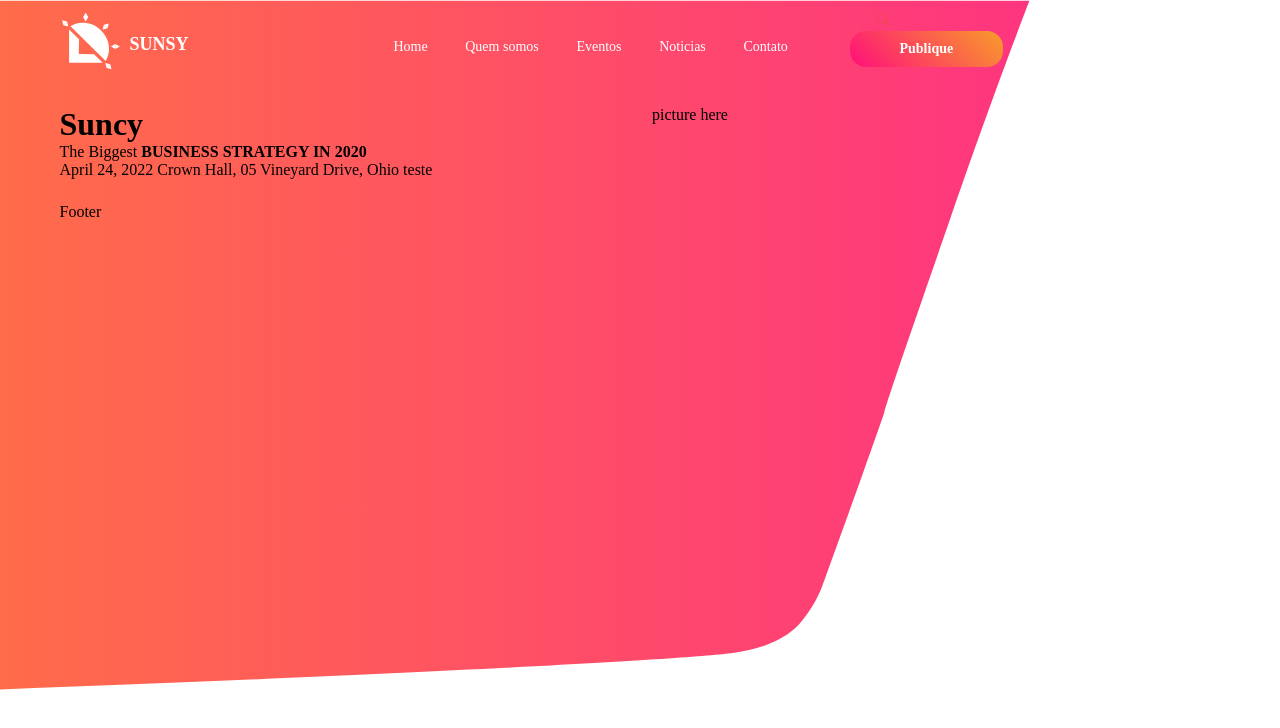
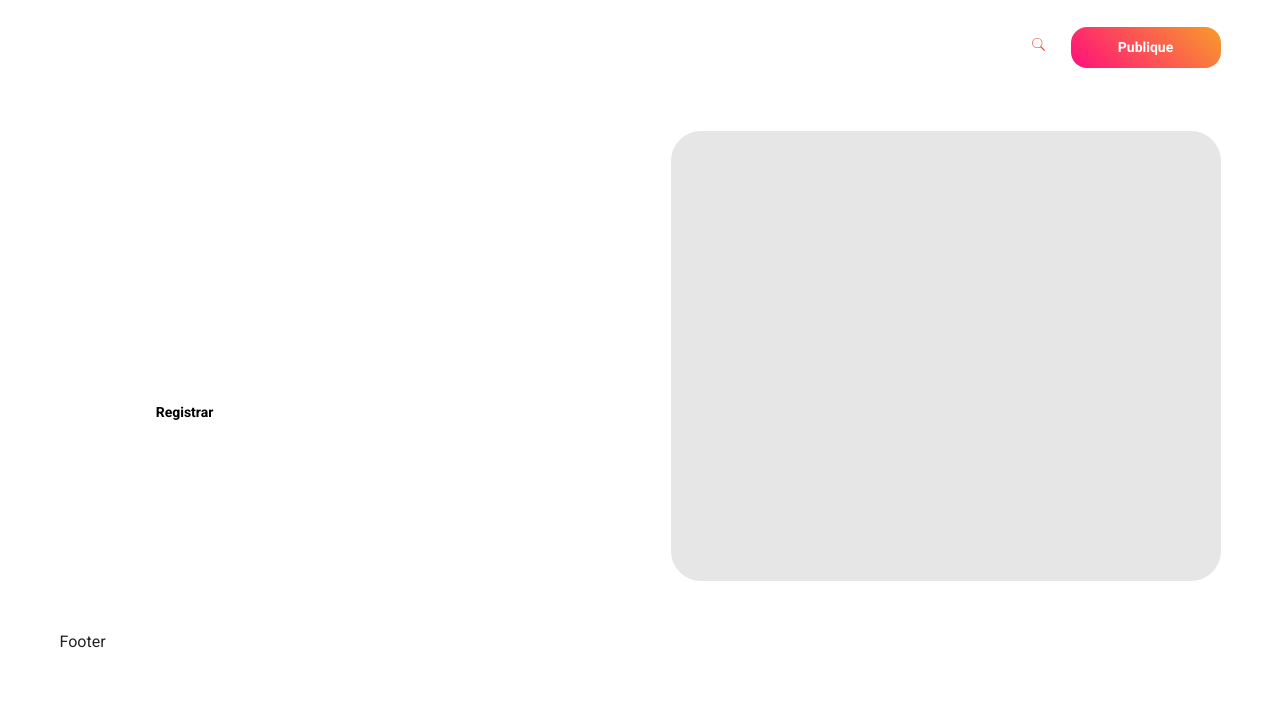
Before and after one commit to danilosousa/suncy-web, a Nuxt app: page / in a window 1280 px wide. Shown: the top 728 px of the page. Built offline with nearby package versions, Linux system fonts and the light colour scheme.

Commit message:
create structure header

```diff
--- a/assets/variables.scss
+++ b/assets/variables.scss
@@ -17,7 +17,9 @@
 .justify-end{justify-content: flex-end}
 
 @import url('https://fonts.googleapis.com/css2?family=Roboto:ital,wght@0,100;0,300;0,400;0,500;0,700;0,900;1,100;1,300;1,400;1,500&display=swap');
-
+.theme--light.v-application {
+  background: none;
+}
 * {
   font-family: Roboto, sans-serif;
 }
--- a/components/Header/Header.vue
+++ b/components/Header/Header.vue
@@ -3,13 +3,13 @@
     <header class="header">
       <v-container>
         <v-row>
-          <v-col md="3">
+          <v-col md="3" sm="6">
             <div class="logo">
               <Logo />
               <span class="logo-text">SUNSY</span>
             </div>
           </v-col>
-          <v-col md="5">
+          <v-col sm="5" md="5" lg="5" class="d-none d-md-block">
             <nav class="header-nav">
               <ul>
                 <li>
@@ -22,7 +22,7 @@
               </ul>
             </nav>
           </v-col>
-          <v-col md="4" class="d-flex align-center justify-end">
+          <v-col md="4" sm="6" class="d-flex align-center justify-end">
             <span class="header__icon-search">
 
               <svg xmlns="http://www.w3.org/2000/svg" xmlns:xlink="http://www.w3.org/1999/xlink" viewBox="0 0 15 15" width="15px" height="15px">
@@ -33,10 +33,7 @@
 
             </span>
             <span>
-              <!-- <button class="button button-main shadow">
-                Publique
-              </button> -->
-              <CustomButton btn-text="Publique" />
+              <CustomButton variant="main" btn-text="Publique" />
             </span>
           </v-col>
         </v-row>
@@ -76,30 +73,8 @@ export default {
 }
 </script>
 <style lang="scss">
-  button {
-    &.button {
-      background-color: #4CAF50; /* Green */
-      border: none;
-      color: #fff;
-      font-weight: bold;
-      padding: 10px 50px;
-      text-align: center;
-      text-decoration: none;
-      display: inline-block;
-      font-size: 14px;
-      border-radius: 16px;
-      transition-duration: 0.4s;
-      cursor: pointer;
-      &-main {
-        background: transparent -webkit-linear-gradient(45deg, #ff0f7b, #f89c2a) repeat scroll 0 0;
-      }
-    }
-  }
 
 .header {
-  // background: transparent -webkit-linear-gradient(45deg, #ff0f7b, #f89c2a) repeat
-  //   scroll 0 0;
-
   .logo {
     align-items: center;
     justify-content: flex-start;
--- a/components/base/button/CustomButton.vue
+++ b/components/base/button/CustomButton.vue
@@ -1,18 +1,42 @@
 <template>
-  <div>
-    <button class="button button-main shadow">
-      <slot> {{ btnText }}</slot>
-    </button>
-  </div>
+  <button
+    class="button shadow"
+    :class="btnStyle"
+  >
+    <slot> {{ btnText }}</slot>
+  </button>
 </template>
 
 <script>
 export default {
   props: {
+    variant: {
+      type: String,
+      default: ''
+    },
     btnText: {
       type: String,
       default () {
         return ''
+      }
+    }
+  },
+  data () {
+    return {
+
+    }
+  },
+  computed: {
+    btnStyle () {
+      switch (this.variant) {
+        case 'main':
+          return 'button-main'
+        case 'secondary':
+          return 'button-secondary'
+        case 'transparent':
+          return 'button-transparent'
+        default:
+          return ''
       }
     }
   }
@@ -22,11 +46,12 @@ export default {
 <style lang="scss">
   button {
     &.button {
-      background-color: #4CAF50; /* Green */
+      min-width: 150px;
+      width: 150px;
       border: none;
       color: #fff;
       font-weight: bold;
-      padding: 10px 50px;
+      padding: 10px 0;
       text-align: center;
       text-decoration: none;
       display: inline-block;
@@ -37,6 +62,15 @@ export default {
       &-main {
         background: transparent -webkit-linear-gradient(45deg, #ff0f7b, #f89c2a) repeat scroll 0 0;
       }
+      &-secondary{
+        background: #fff;
+        color: #000;
+      }
+      &-transparent {
+        background: transparent;
+        color: #fff;
+        border: 1px solid #fff;
+      }
     }
   }
 </style>
--- a/pages/index.vue
+++ b/pages/index.vue
@@ -1,5 +1,5 @@
 <template>
-  <div>
+  <v-app>
     <div class="wapp-bg">
       <Header />
       <v-container>
@@ -7,18 +7,23 @@
           <v-col cols="5" sm="6" md="6">
             <div class="box">
               <div class="box__title">
-                <h1>Suncy</h1>
+                <!-- <h1>Sunsy</h1> -->
               </div>
               <div class="box__subtitle">
-                <span>The Biggest<strong> BUSINESS STRATEGY IN 2020</strong></span>
+                <span><strong> A nova era dos eventos esportivos Organize divulgue,</strong>
+                  gerencie sem complicação</span>
               </div>
-              <span class="box__description">
+              <div class="box__btns--actions">
+                <CustomButton variant="secondary" btn-text="Registrar" />
+                <CustomButton variant="transparent" btn-text="Compartilhar" />
+              </div>
+              <!-- <span class="box__description">
                 April 24, 2022 Crown Hall, 05 Vineyard Drive, Ohio teste
-              </span>
+              </span> -->
             </div>
           </v-col>
-          <v-col cols="7" sm="6" md="6">
-            picture here
+          <v-col cols="7" sm="6" md="6" class="box__video">
+            <div class="box__video--wrapper" />
           </v-col>
         </v-row>
 
@@ -47,7 +52,7 @@
       </v-container>
     </div>
     <Footer />
-  </div>
+  </v-app>
 </template>
 
 <script>
@@ -61,14 +66,46 @@ export default {
     &:after {
       content: '';
       background: url('../assets/images/bg.svg') no-repeat;
-      height: 690px;
+      height: 710px;
       width: 1170px;
       display: block;
       position: absolute;
       top: 0;
       z-index: -1;
-      background-size: 88%;
+      background-size: 90%;
+    }
+    .box {
+      height: 500px;
+      display: flex;
+      // align-items: center;
+      justify-content: center;
+      flex-direction: column;
+      padding-left: 50px;
+      &__subtitle{
+        font-size: 25px;
+        text-transform: uppercase;
+        color: #fff;
+      }
+      &__btns--actions{
+        margin: 25px 0;
+        display: flex;
+        justify-content: space-between;
+        align-items: center;
+        width: 65%;
 
+      }
+
+      &__video {
+        display: flex;
+        justify-content: flex-end;
+        align-items: center;
+        &--wrapper {
+          background: #E6E6E6;
+          width: 550px;
+          height: 450px;
+          border-radius: 30px;
+        }
+      }
     }
   }
 </style>
```
